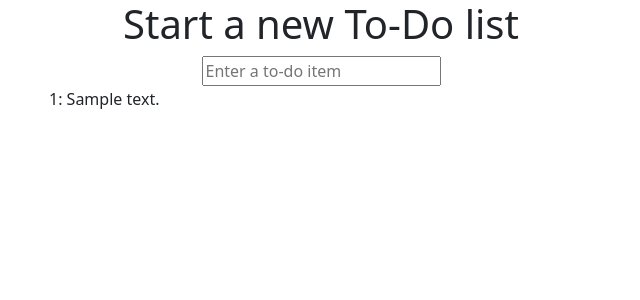
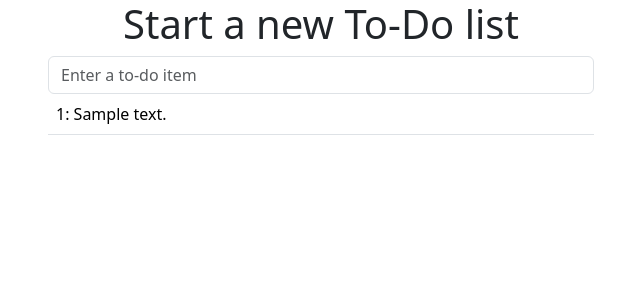
Before and after one commit to Xie-yx/TSDT, a Django app: template lists/templates/list.html in a window 1280 px wide. Shown: the top 300 px of the page, without its empty margins (319-959 px from the left). Run offline with Django 4.2, Linux system fonts and the light colour scheme; the template is opened without the code that fills it: values that come from a table or form of the project are taken from there, others are empty; tables that the repository leaves empty hold one stand-in row (values such as "Sample post"); some libraries are stand-ins or nearby versions.

Commit message:
22th commit: use Bootstrap to improve layout

```diff
--- a/functional_tests/tests.py
+++ b/functional_tests/tests.py
@@ -6,11 +6,12 @@ import time
 from selenium.webdriver.common.by import By
 from selenium.webdriver.common.keys import Keys
 from django.test import LiveServerTestCase
+from django.contrib.staticfiles.testing import StaticLiveServerTestCase
 from selenium.common.exceptions import WebDriverException
 
 MAX_WAIT = 10
 
-class NewVisitorTest(LiveServerTestCase):
+class NewVisitorTest(StaticLiveServerTestCase):
     def setUp(self):
         chrome_options = Options()
         chrome_options.add_argument("--headless")
--- a/lists/templates/base.html
+++ b/lists/templates/base.html
@@ -6,16 +6,16 @@
         <meta http-equiv="X-UA-Compatible" content="IE=edge">
         <meta name="viewport" content="width=device-width, initial-scale=1">
         <title>To-Do lists</title>
-        <link href="/static/bootstrap/bootstrap.min.css" rel="stylesheet">
+        <link href="/static/bootstrap/css/bootstrap.min.css" rel="stylesheet">
     </head>
     <body>
         <div class="container">
             <div class="row">
-                <div class="col-md-6 offset-md-3">
+                <div class="col-md-6 offset-md-3 jumbotron">
                     <div class="text-center">
                         <h1>{% block header_text %}{% endblock %}</h1>
                         <form method="POST" action="{% block form_action %}{% endblock %}">
-                            <input name="item_text" id="id_new_item" placeholder="Enter a to-do item" />
+                            <input name="item_text" id="id_new_item" class="form-control input-lg" placeholder="Enter a to-do item" />
                             {% csrf_token %}
                         </form>
                     </div>
--- a/lists/templates/list.html
+++ b/lists/templates/list.html
@@ -5,7 +5,7 @@
 {% block form_action %}/lists/{{ list.id }}/add_item{% endblock %}
 
 {% block table %}
-    <table id="id_list_table">
+    <table id="id_list_table" class="table">
         {% for item in list.item_set.all %}
             <tr><td>{{ forloop.counter }}: {{ item.text }}</td></tr>
         {% endfor %}
--- a/notes/settings.py
+++ b/notes/settings.py
@@ -116,7 +116,7 @@ USE_TZ = True
 # Static files (CSS, JavaScript, Images)
 # https://docs.djangoproject.com/en/4.0/howto/static-files/
 
-STATIC_URL = 'static/'
+STATIC_URL = '/static/'
 
 # Default primary key field type
 # https://docs.djangoproject.com/en/4.0/ref/settings/#default-auto-field
```
